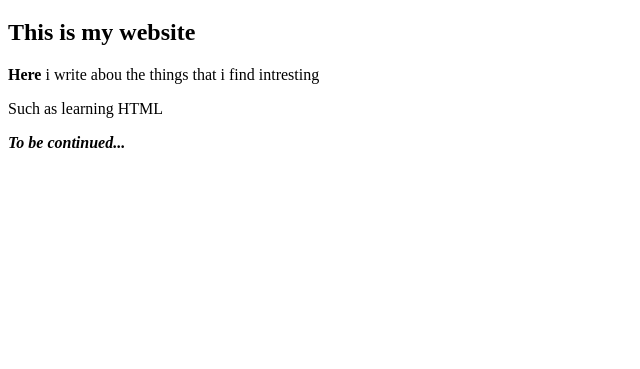
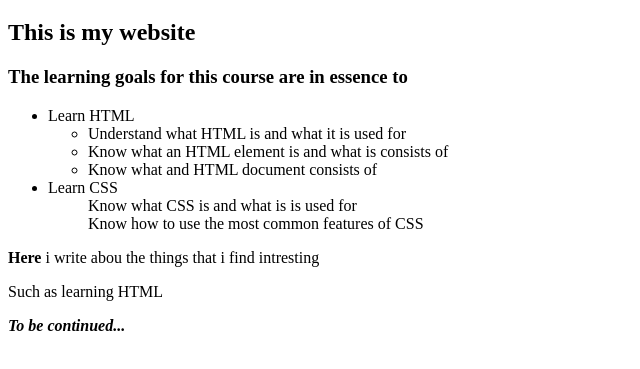
Before and after one commit to emimarch/lapio-website, a plain HTML site: page index.html in a window 1280 px wide. Shown: the part 61-430 px from the top of the page, without its empty margins (0-640 px from the left). Drawn offline with Linux system fonts and the light colour scheme.

Commit message:
Part 3, add fourth exercise

```diff
--- a/index.html
+++ b/index.html
@@ -10,6 +10,21 @@
   <!--Do the exercises here-->
   <h1>Hello</h1>
   <h2>This is my website</h2>
+  <h3>The learning goals for this course are in essence to</h3>
+  <ul>
+    <li>Learn HTML
+      <ul>
+        <li>Understand what HTML is and what it is used for</li>
+        <li>Know what an HTML element is and what is consists of</li>
+        <li>Know what and HTML document consists of</li>
+      </ul>
+    </li>
+    <li>Learn CSS
+      <ul>Know what CSS is and what is is used for</ul>
+      <ul>Know how to use the most common features of CSS</ul>
+
+    </li>
+  </ul>
   <p><strong>Here</strong> i write abou the things that i find intresting </p>
   <p>Such as learning HTML</p>
   <p><strong><em>To be continued...</em></strong></p>
```
